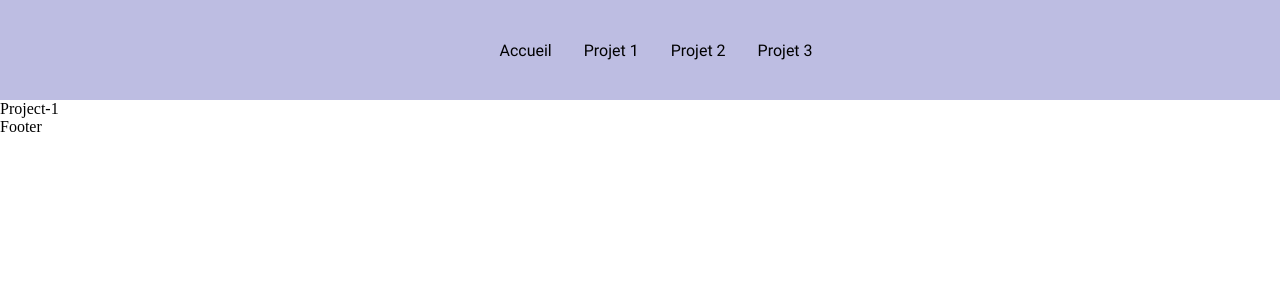
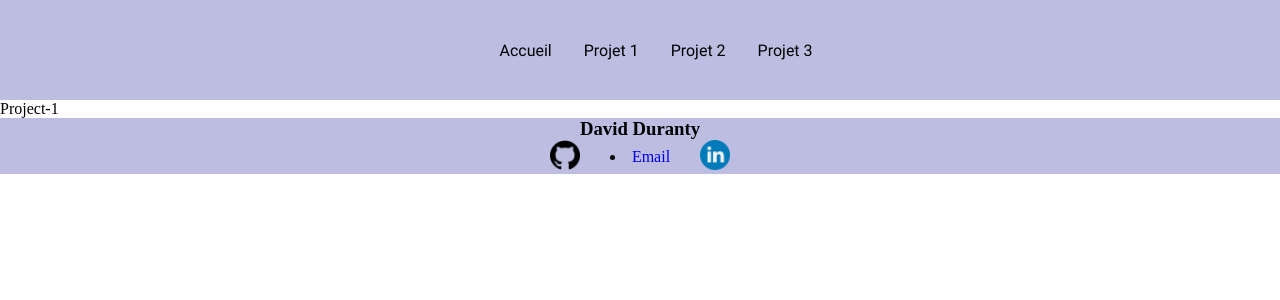
Before and after one commit to davidduranty/portfolio_Duranty_David, a React (Vite) app in the folder frontend/: page /project1 in a window 1280 px wide. Shown: the top 300 px of the page. Built offline with nearby package versions, Linux system fonts and the light colour scheme.

Commit message:
add components footer

```diff
--- a/frontend/src/components/footer/Footer.jsx
+++ b/frontend/src/components/footer/Footer.jsx
@@ -1,5 +1,22 @@
+import { Link } from "react-router-dom";
+
 function Footer() {
-  return <div>Footer</div>;
+  return (
+    <div className="footer-container">
+      <h3>David Duranty</h3>
+      <div className="icon-footer">
+        <Link to="https://github.com/davidduranty">
+          <img src="github.png" alt="" />
+        </Link>
+        <li>
+          <a href="mailto:chrisdavd@gmail.com">Email</a>
+        </li>
+        <Link to="https://www.linkedin.com/in/david-duranty/">
+          <img src="linkedin.png" alt="" />
+        </Link>
+      </div>
+    </div>
+  );
 }
 
 export default Footer;
--- /dev/null
+++ b/frontend/src/components/footer/_footer.scss
@@ -0,0 +1,19 @@
+.footer-container {
+  background: rgba(149, 149, 209, 0.618);
+  @include center;
+  flex-direction: column;
+  h3 {
+    text-align: center;
+  }
+  .icon-footer {
+    inline-size: 80%;
+    display: flex;
+    justify-content: center;
+    align-items: center;
+    margin: 0 50%;
+    img {
+      height: 30px;
+      margin: 0 30px;
+    }
+  }
+}
--- a/frontend/src/components/projects-files/_projects.scss
+++ b/frontend/src/components/projects-files/_projects.scss
@@ -1,5 +1,5 @@
 .projects {
-  margin: 20px 0;
+  margin: 20px 0 0 0;
   display: flex;
   flex-direction: column;
   h1 {
@@ -15,6 +15,7 @@
       flex-direction: column;
     }
     .project {
+      border-radius: 20px 20px 0 0;
       block-size: 100%;
       inline-size: 100%;
       aspect-ratio: 1 / 1.1;
--- a/frontend/src/styles/index.scss
+++ b/frontend/src/styles/index.scss
@@ -4,3 +4,4 @@
 @import "../components/about/about";
 @import "../components/skills/skills";
 @import "../components/projects-files/projects";
+@import "../components/footer/footer";
```
Also changed, not shown: frontend/public/github.png (added), frontend/public/linkedin.png (added).
